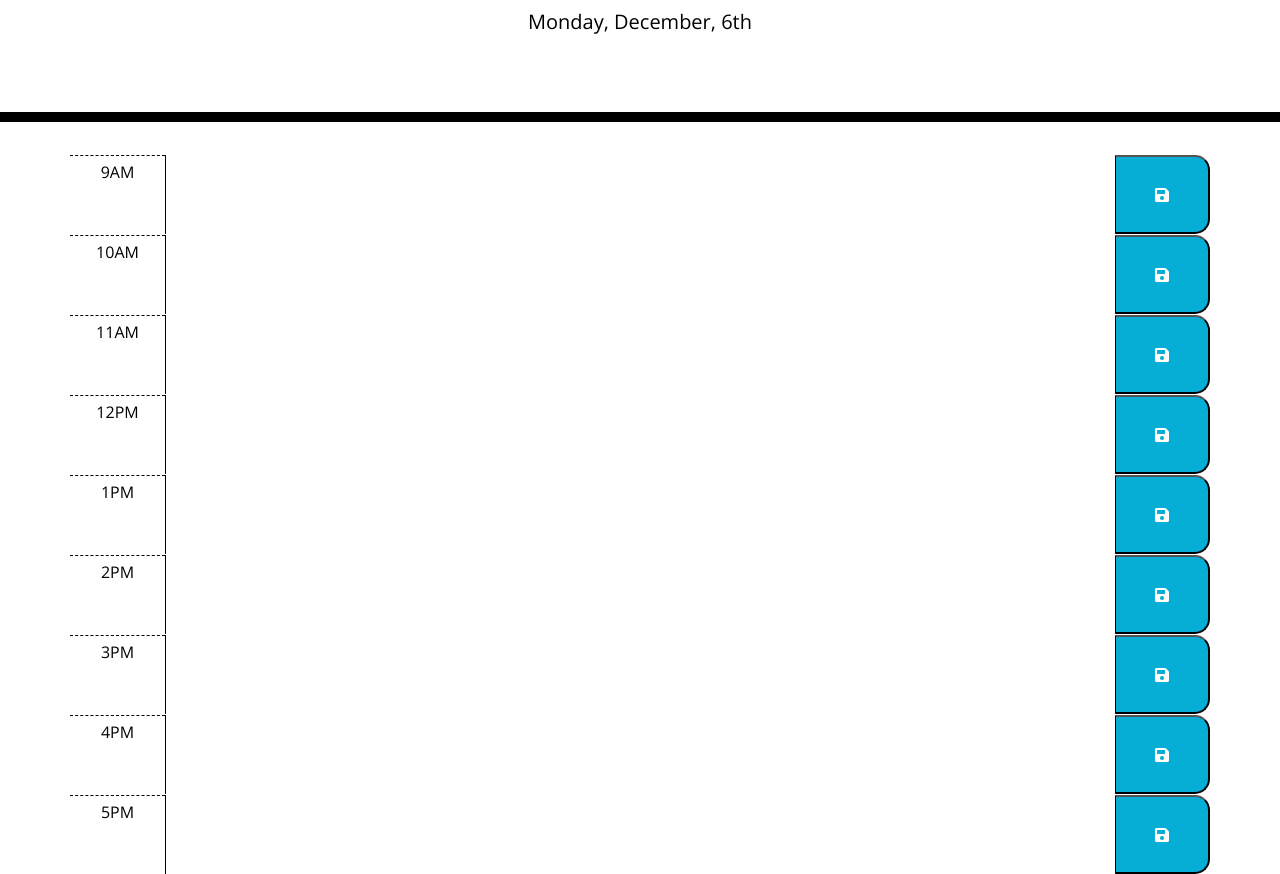
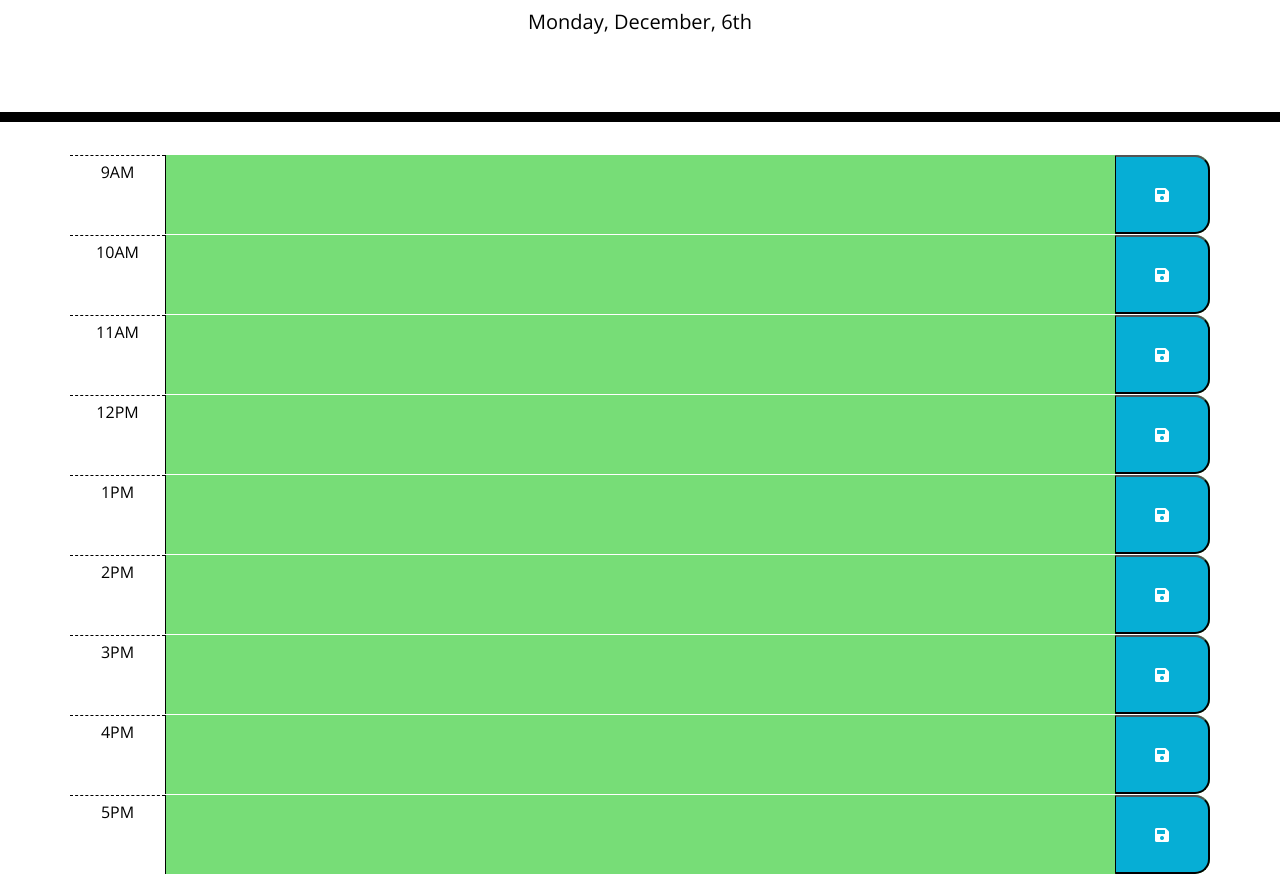
Before and after one commit to Dkangelas123/Day_Planer_Hourly, a plain HTML site: page Develop/index.html in a window 1280 px wide. Shown: the part 182-1056 px from the top of the page. Drawn offline with nearby package versions, Linux system fonts and the light colour scheme.

Commit message:
color/hours

```diff
--- a/Develop/index.html
+++ b/Develop/index.html
@@ -32,7 +32,7 @@
     </header>
     <div class="container">
       <!-- Timeblocks go here -->
-      <div class="row time-block" id="9">
+      <div class="row time-block" id="09">
         <div class="col-1 hour pt-2">9AM</div>
         <textarea class="col-10 plan"></textarea>
         <button id="9am" class="col saveBtn"><i class="fas fa-save"></i></button>
@@ -52,27 +52,27 @@
         <textarea class="col-10 plan"></textarea>
         <button class="col-1 saveBtn"><i class="fas fa-save"></i></button>
       </div>
-      <div class="row time-block" id="1">
+      <div class="row time-block" id="13">
         <div class="col-1 hour pt-2">1PM</div>
         <textarea class="col-10 plan"></textarea>
         <button class="col-1 saveBtn"><i class="fas fa-save"></i></button>
       </div>
-      <div class="row time-block" id="2">
+      <div class="row time-block" id="14">
         <div class="col-1 hour pt-2">2PM</div>
         <textarea class="col-10 plan"></textarea>
         <button class="col-1 saveBtn"><i class="fas fa-save"></i></button>
       </div>
-      <div class="row time-block" id="3">
+      <div class="row time-block" id="15">
         <div class="col-1 hour pt-2">3PM</div>
         <textarea class="col-10 plan"></textarea>
         <button class="col-1 saveBtn"><i class="fas fa-save"></i></button>
       </div>
-      <div class="row time-block" id="4">
+      <div class="row time-block" id="16">
         <div class="col-1 hour pt-2">4PM</div>
         <textarea class="col-10 plan"></textarea>
         <button class="col-1 saveBtn"><i class="fas fa-save"></i></button>
       </div>
-      <div class="row time-block" id="5">
+      <div class="row time-block" id="17">
         <div class="col-1 hour pt-2">5PM</div>
         <textarea class="col-10 plan"></textarea>
         <button class="col-1 saveBtn"><i class="fas fa-save"></i></button>
--- a/Develop/java.js
+++ b/Develop/java.js
@@ -1,6 +1,13 @@
+var d = new Date();
+var hourNow = d.getHours();
+console.log(hourNow);
+
+
+//date
 $(function () {});
 var today = moment().format("dddd, MMMM, Do");
 document.getElementById("currentDay").innerHTML = today;
+
 
 
 //localsstorage
@@ -25,6 +32,14 @@ $( document ).ready(function() {
         $( this ).attr('id');
         console.log(Hourind)
 
-      // if (Hourind == time)
+       if (Hourind == hourNow){
+         $(this).addClass("present")
+
+       }else if (Hourind < hourNow){
+        $(this).addClass("past")
+
+       }if (Hourind > hourNow)
+       $(this).addClass("future")
+
       });
 });
```
